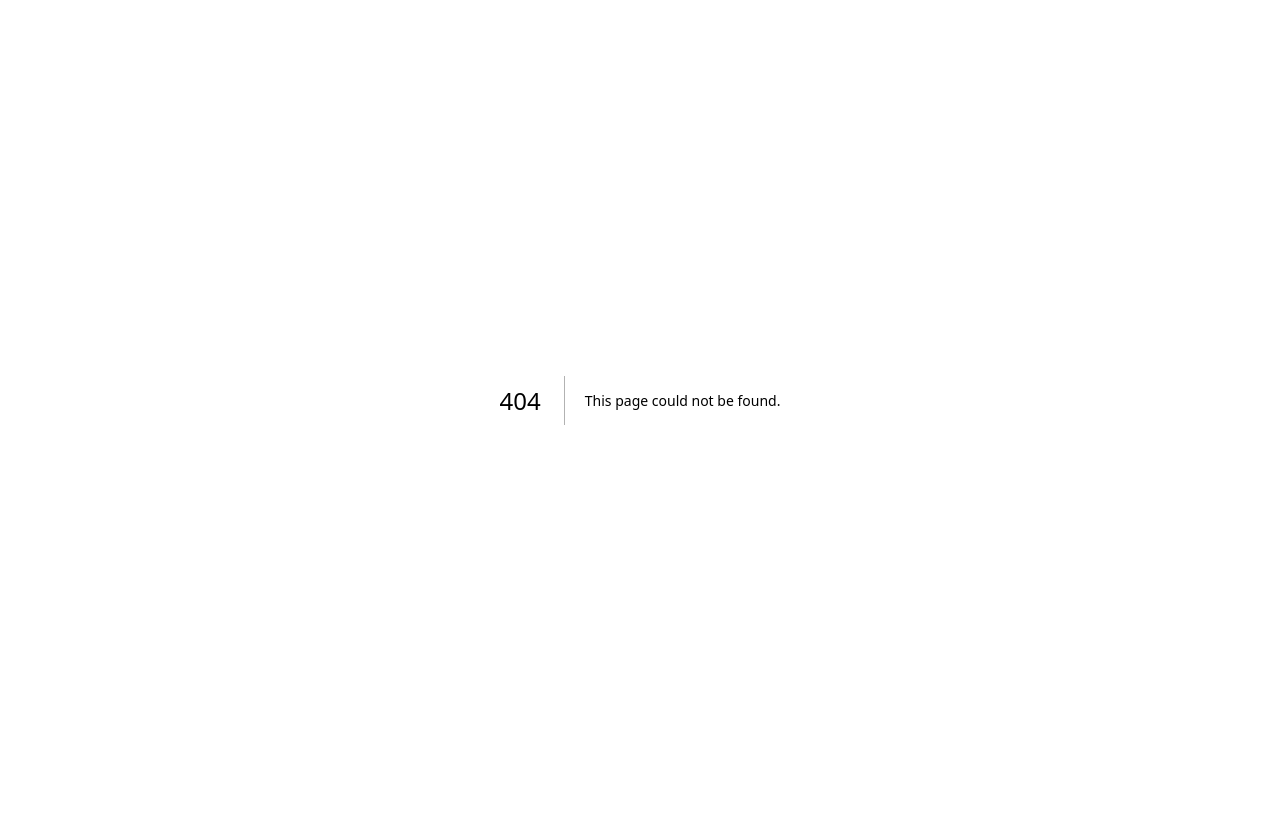
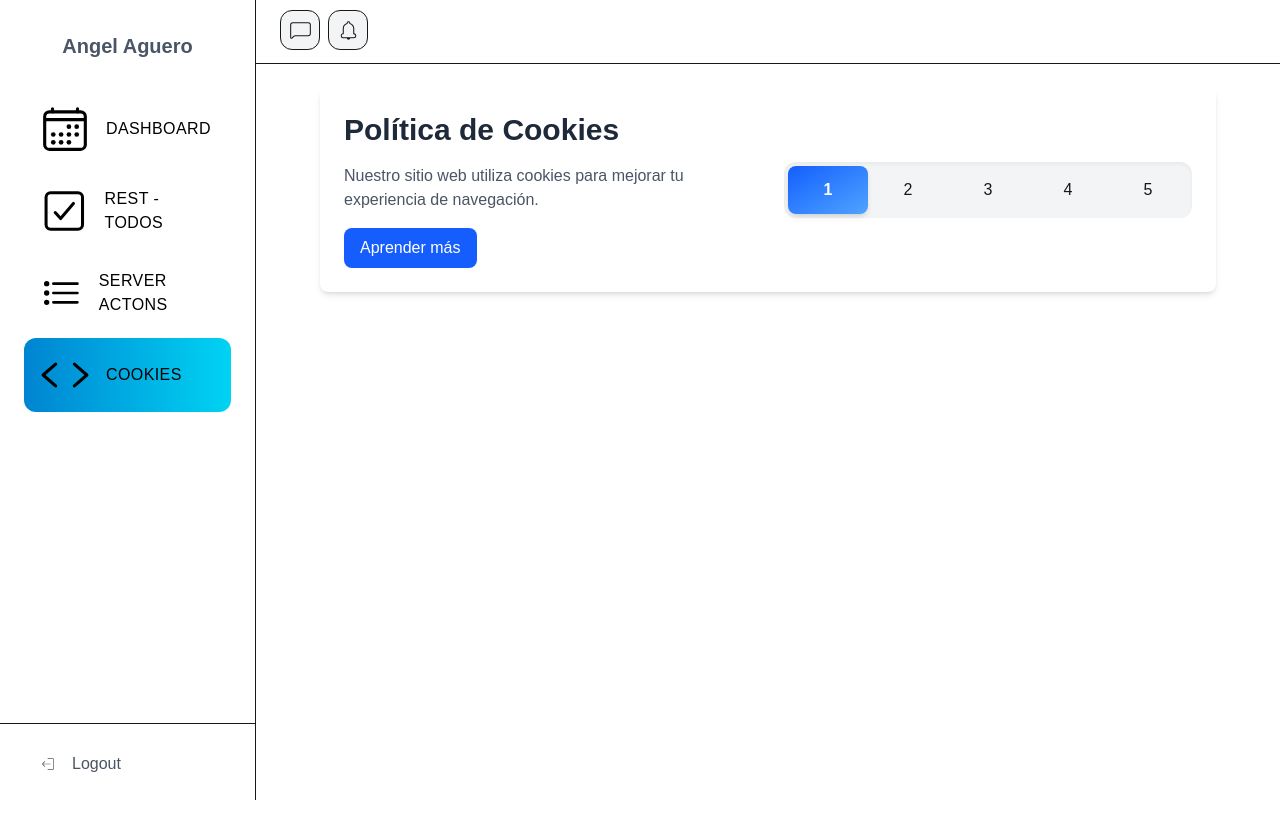
Before and after one commit to Angel-Raa/nextjs-admin-todo, a Next.js app: page /dashboard/cookies in a window 1280 px wide. Before the commit this address had no page. Before the commit the page ends 800 px from the top, so only its background shows below. Built offline with nearby package versions, Linux system fonts and the light colour scheme; no server answers.

Commit message:
Agregar página de cookies y componente TabBar, actualizar metadatos y dependencias

```diff
--- /dev/null
+++ b/app/(public)/dashboard/cookies/page.tsx
@@ -0,0 +1,36 @@
+import { TabBar } from "@/app/components/shared/TabBar";
+import { Metadata } from "next";
+import { cookies } from "next/headers";
+export const metadata: Metadata = {
+  title: "COOKIES",
+  description: "SEO - COOKIES ",
+};
+export default async function Cookies() {
+  const cookieStore = await cookies();
+  const currentIndex = Number(cookieStore.get("selected-tab")?.value ?? "1");
+  const allCookies = cookieStore.getAll();
+  console.log({allCookies});
+
+
+  return (
+    <div className="max-w-4xl mx-auto p-6 bg-white rounded-lg shadow-md">
+      <div className="grid grid-cols-1 sm:grid-cols-2 gap-8 items-center">
+        <div>
+          <h2 className="text-3xl font-bold text-gray-800 mb-4">
+            Política de Cookies
+          </h2>
+          <p className="text-gray-600 mb-4">
+            Nuestro sitio web utiliza cookies para mejorar tu experiencia de
+            navegación.
+          </p>
+          <button className="bg-blue-600 hover:bg-blue-700 text-white font-medium py-2 px-4 rounded-lg transition duration-200">
+            Aprender más
+          </button>
+        </div>
+        <div className="flex justify-center">
+          <TabBar currentIndex={currentIndex} />
+        </div>
+      </div>
+    </div>
+  );
+}
--- a/app/(public)/dashboard/server-actions/page.tsx
+++ b/app/(public)/dashboard/server-actions/page.tsx
@@ -1,6 +1,11 @@
 import { getAllTodos } from "@/app/actions/todo-actions";
 import { NewTodo, TodoGrid } from "@/app/components";
+import { Metadata } from "next";
 
+export const metadata:Metadata = {
+  title:'SERVER ACTIONS - TODOS',
+  description:"SERVER ACTIONS - TODOS "
+}
 export default async function ServerActions() {
   const todos = await getAllTodos();
   return (
--- a/app/api/todos/route.ts
+++ b/app/api/todos/route.ts
@@ -1,5 +1,5 @@
+import { getTodos } from "@/app/actions/todo-actions";
 import { db } from "@/lib/db";
-import { getTodos } from "@/lib/db/actions";
 import { TodosInsert, TodosTable } from "@/lib/db/schema";
 import { NextRequest, NextResponse } from "next/server";
 import * as yup from "yup";
--- a/app/components/shared/Sidebar.tsx
+++ b/app/components/shared/Sidebar.tsx
@@ -3,6 +3,7 @@ import { SidebarItem } from "./SidebarItem";
 import {
   IoCalendarOutline,
   IoCheckboxOutline,
+  IoCodeOutline,
   IoListOutline,
 } from "react-icons/io5";
 
@@ -21,6 +22,11 @@ const menuItems = [
     icon: <IoListOutline size={50} />,
     path: "/dashboard/server-actions",
     title: "SERVER ACTONS",
+  },
+  {
+    icon: <IoCodeOutline size={50} />,
+    path: "/dashboard/cookies",
+    title: "COOKIES",
   },
 ];
 export const Sidebar = () => {
--- /dev/null
+++ b/app/components/shared/TabBar.tsx
@@ -0,0 +1,45 @@
+"use client";
+
+import { setCookie } from "cookies-next";
+import { useState } from "react";
+
+interface Props {
+  currentIndex?: number;
+  tapOptions?: number[];
+}
+export const TabBar = ({
+  currentIndex = 1,
+  tapOptions = [1, 2, 3, 4, 5],
+}: Props) => {
+  const [selected, setSelected] = useState(currentIndex);
+  const onTabSelected = (tab: number) => {
+    setSelected(tab);
+    setCookie("selected-tab", tab.toString());
+  };
+  return (
+    <div className="inline-flex w-full rounded-xl bg-gray-100 p-1 shadow-inner">
+      {tapOptions.map((option) => (
+        <div key={option} className="flex-1">
+          <input
+            checked={selected === option}
+            onChange={() => {}}
+            type="radio"
+            id={option.toString()}
+            name="tab-options"
+            className="peer hidden"
+          />
+          <label
+            onClick={() => onTabSelected(option)}
+            htmlFor={option.toString()}
+            className="flex cursor-pointer items-center justify-center rounded-lg py-3 transition-all duration-200
+                     peer-checked:bg-gradient-to-br peer-checked:from-blue-600 peer-checked:to-blue-400
+                     peer-checked:font-semibold peer-checked:text-white peer-checked:shadow-md
+                     hover:bg-gray-200 hover:text-blue-600"
+          >
+            {option}
+          </label>
+        </div>
+      ))}
+    </div>
+  );
+};
--- a/package.json
+++ b/package.json
@@ -11,6 +11,7 @@
     "db:studio": "bunx  drizzle-kit studio --port 3005 --verbose"
   },
   "dependencies": {
+    "cookies-next": "^5.1.0",
     "drizzle-orm": "^0.41.0",
     "next": "15.2.3",
     "pg": "^8.14.1",
```
Also changed, not shown: 1 other file (tests, documents, lock files or other folders).
